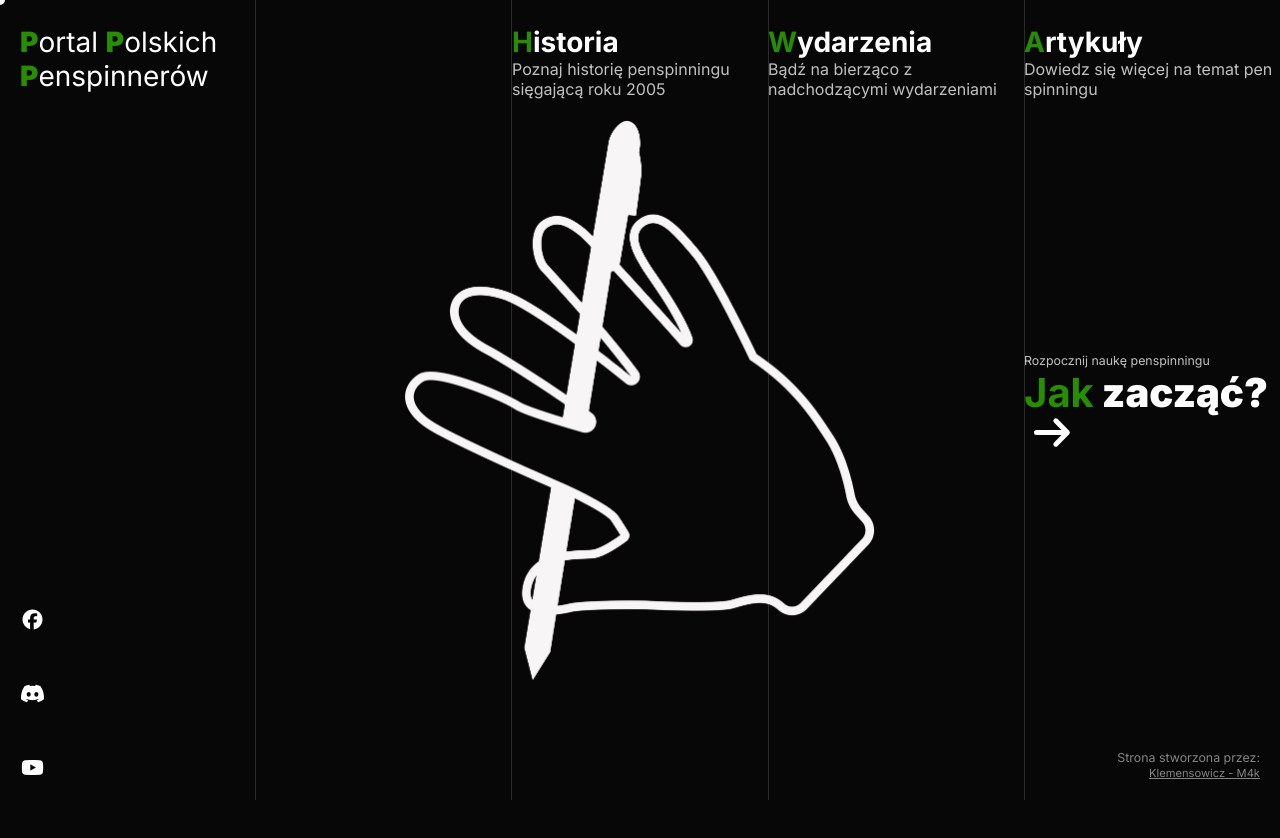
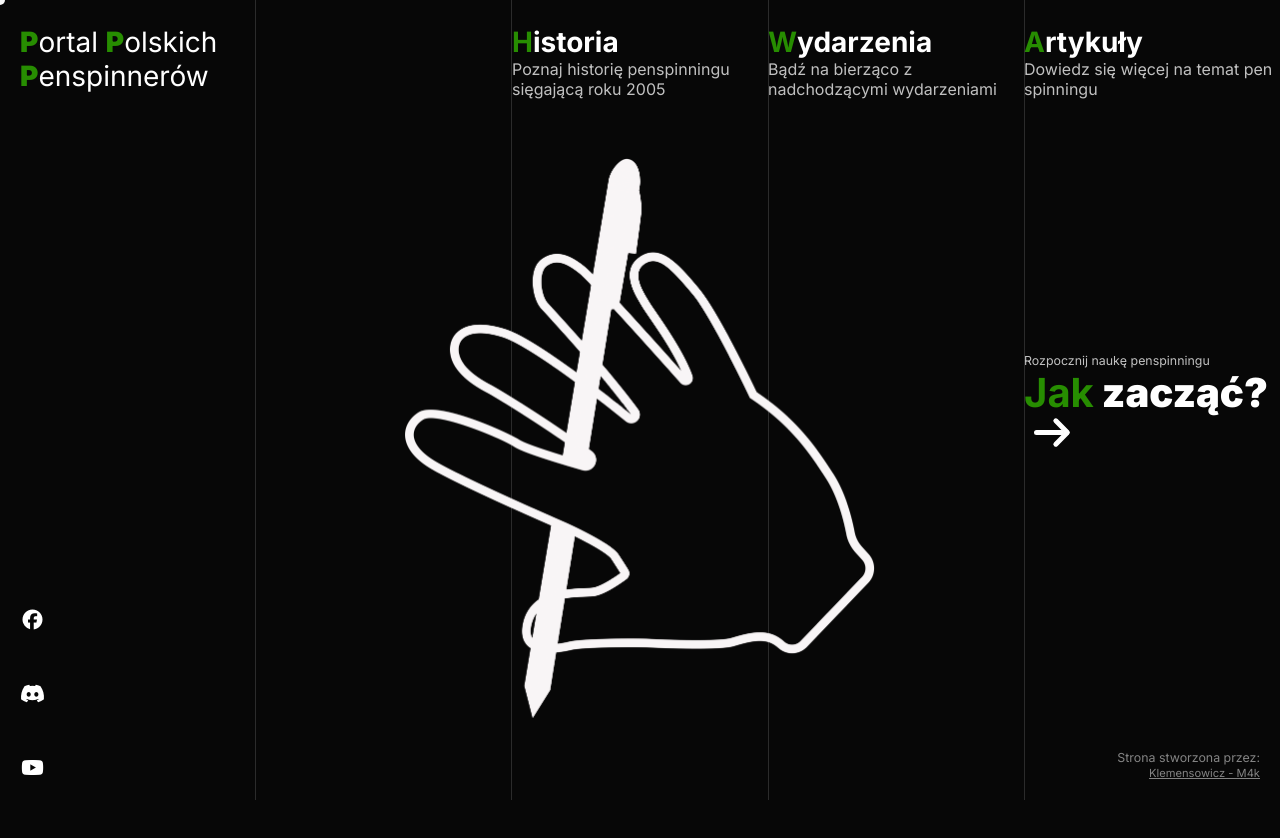
Before and after one commit to M4kses0wicz/PenSpinningPolska, a Vue app: page / in a window 1280 px wide. Shown: the top 838 px of the page. Built offline with nearby package versions, Linux system fonts and the light colour scheme.

Commit message:
Add margin-top to logo for improved layout spacing

```diff
--- a/src/components/pages/Home.vue
+++ b/src/components/pages/Home.vue
@@ -221,11 +221,13 @@ main {
 
     .logo {
       aspect-ratio: 1/1;
+      margin-top: 10%;
       height: 70%;
       background-image: url("../../assets/ppp-raczka-white.png");
       background-size: contain;
       background-repeat: no-repeat;
       background-position: center;
+      // border: red 1px dashed;
     }
   }
 
```
